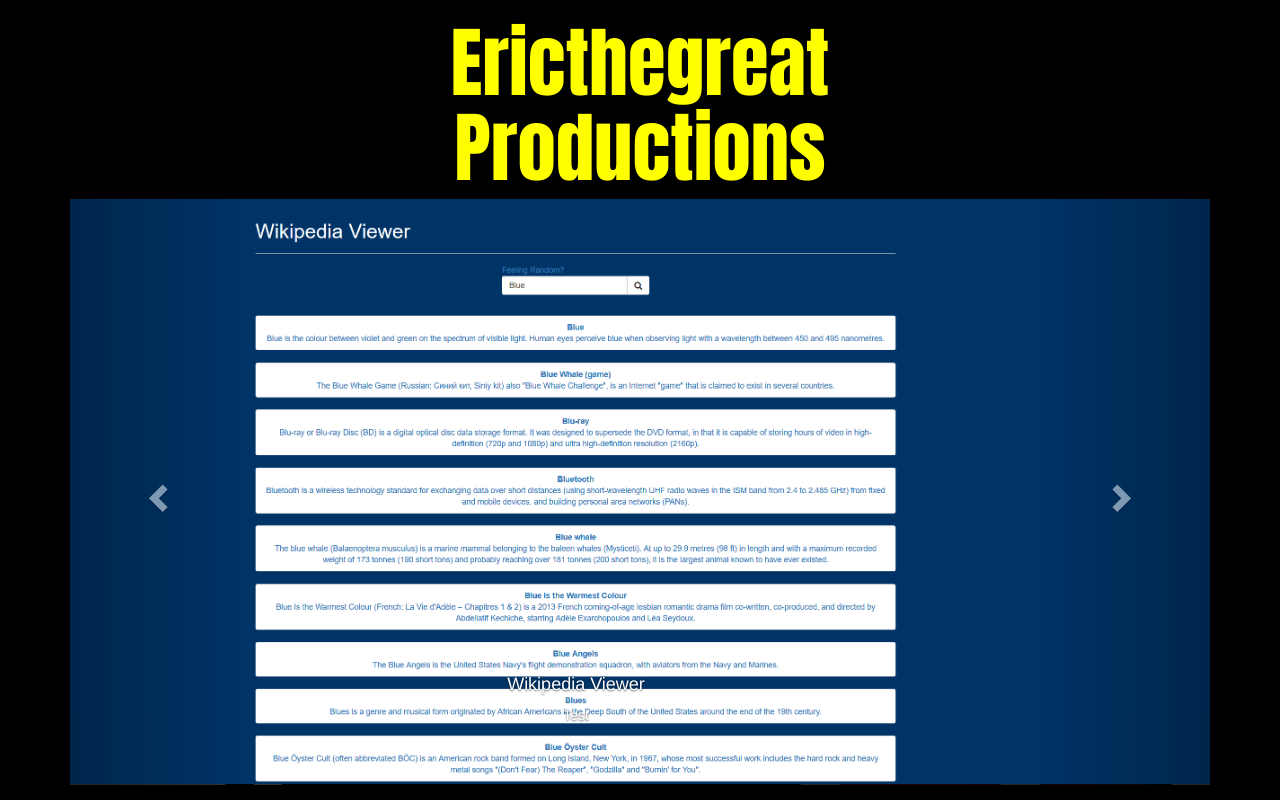
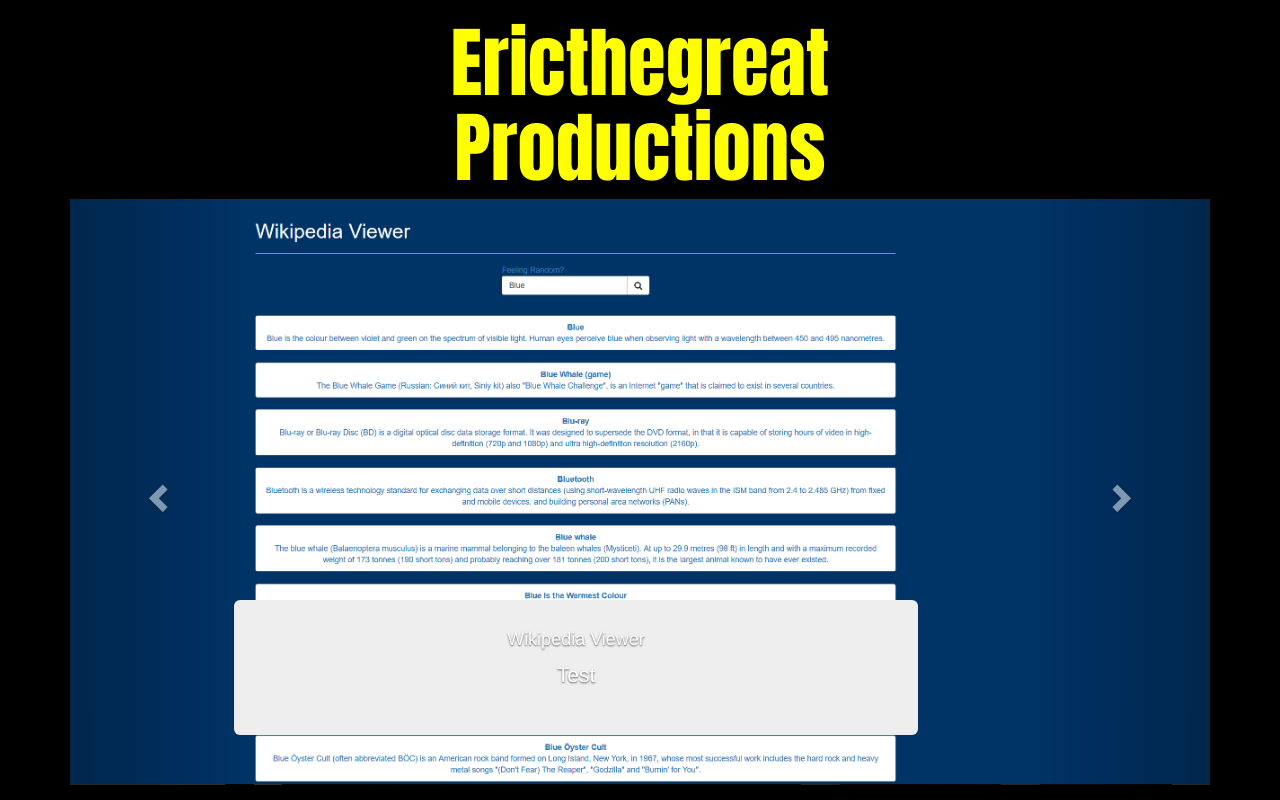
Before and after one commit to ericmiller777/Ericthegreat_Productions, a plain HTML site: page index.html in a window 1280 px wide. Drawn offline with nearby package versions, Linux system fonts and the light colour scheme.

Commit message:
test jumbotron iin image caption

```diff
--- a/index.html
+++ b/index.html
@@ -44,7 +44,7 @@
 <a href="https://ericmiller777.github.io/Wikipedia_App_freeCodeCamp/">
 <img src="Wikipedia_app.png" alt="Wikipedia App">
 </a>
-<div class="carousel-caption">
+<div class="jumbotron carousel-caption">
 <h4>Wikipedia Viewer</h4>
 <p>Test</p>
 </div>
```
